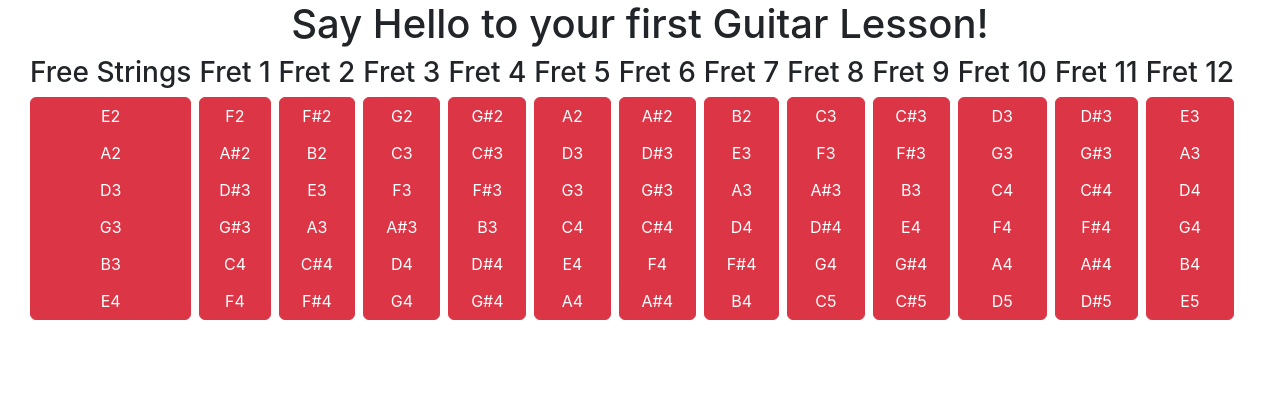
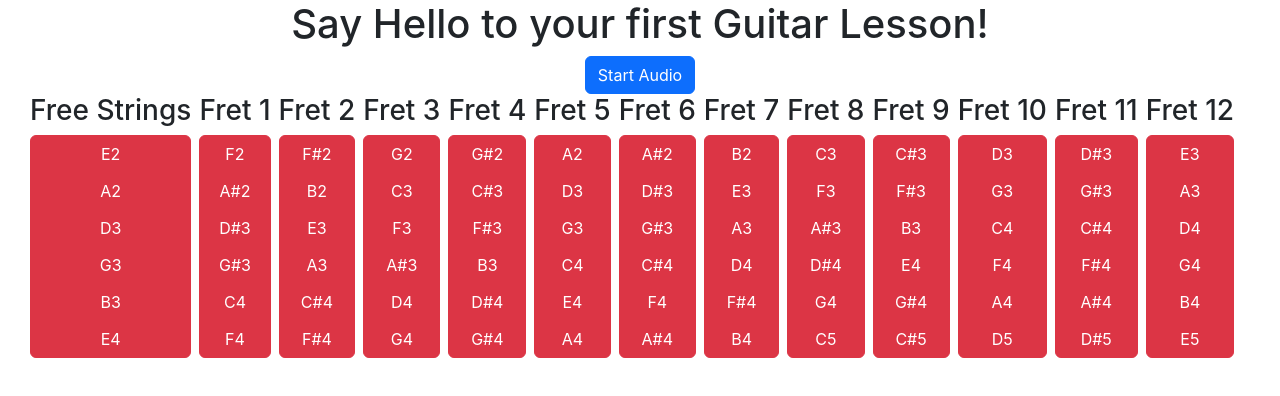
Before and after one commit to VanyaMark/202402-guitar, a React (Create React App) app: page / in a window 1280 px wide. Shown: the top 396 px of the page. Built offline with nearby package versions, Linux system fonts and the light colour scheme.

Commit message:
still not working

```diff
--- a/src/App.js
+++ b/src/App.js
@@ -1,12 +1,14 @@
 import "./App.css";
 
 import FretContainer from "./components/FretContainer";
+import BtnTone from "./components/BtnTone";
 import ButtonGroup from 'react-bootstrap/ButtonGroup';
 
 function App() {
   return (
     <div className="App">
       <h1>Say Hello to your first Guitar Lesson!</h1>
+      <BtnTone/>
       <ButtonGroup className="me-2" aria-label="Second group">
         <FretContainer
           title="Free Strings"
--- /dev/null
+++ b/src/components/BtnTone.jsx
@@ -0,0 +1,27 @@
+import React, { useState } from "react";
+import * as Tone from "tone";
+import Button from 'react-bootstrap/Button';
+
+const BtnTone = () => {
+  const [audioStarted, setAudioStarted] = useState(false);
+
+  const handleButtonClick = async () => {
+    try {
+      // Ensure that Tone.start() is invoked directly within the user action
+      await Tone.start();
+
+      // Update state to indicate that audio has started
+      setAudioStarted(true);
+    } catch (error) {
+      console.error("Error starting audio:", error);
+    }
+  };
+
+  return (
+    <Button variant="primary" onClick={handleButtonClick}>
+      Start Audio
+    </Button>
+  );
+};
+
+export default BtnTone;
```
Also changed, not shown: src/components/Button.jsx (deleted, +0 -15 lines).
